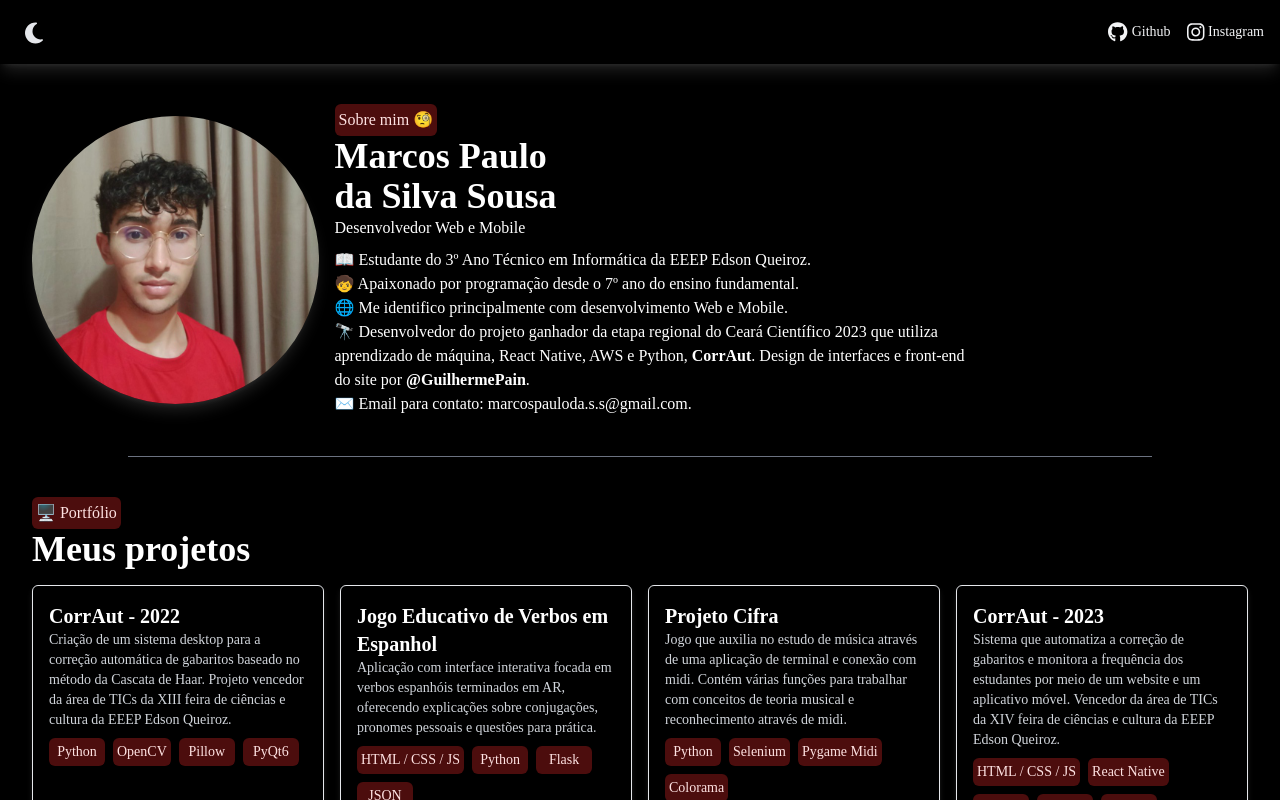
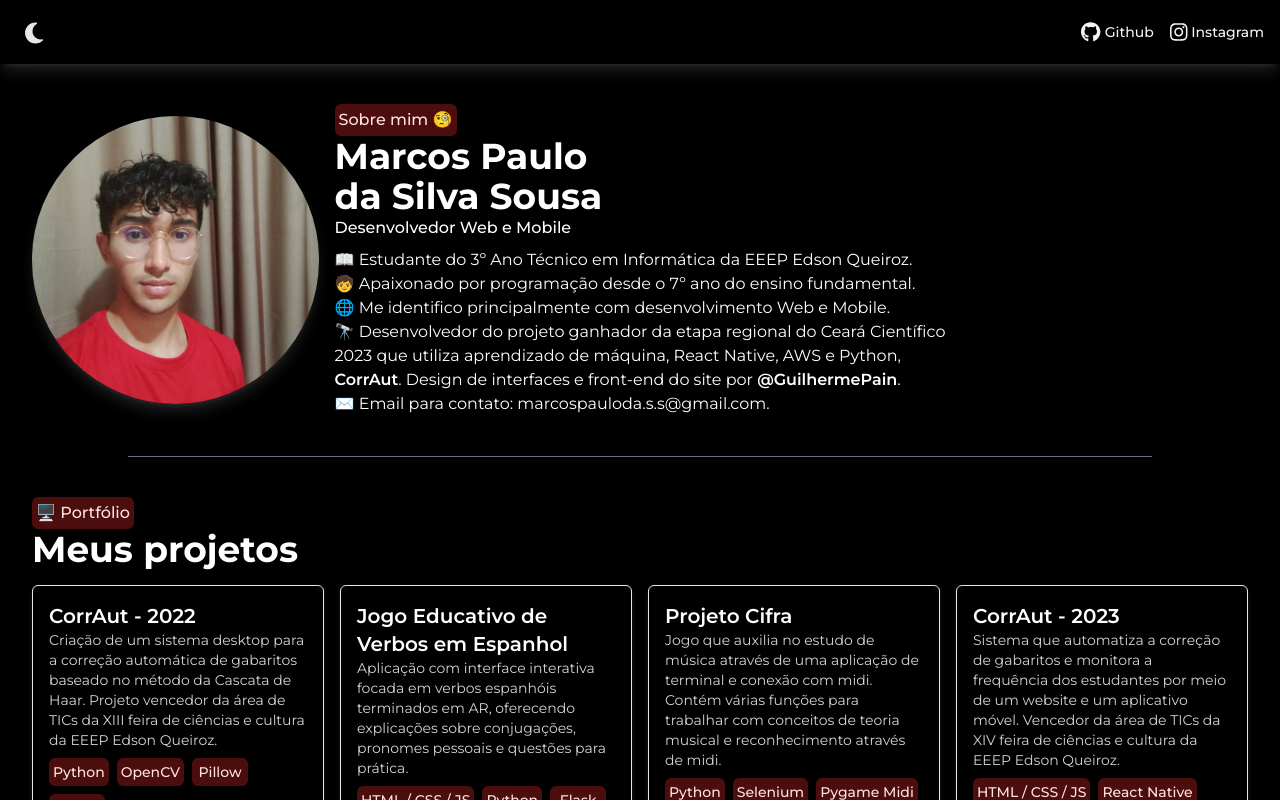
Before and after one commit to marcos-sousa-404/portfolio, a Next.js app: page / in a window 1280 px wide. Shown: the top 800 px of the page. Built offline with nearby package versions, Linux system fonts and the light colour scheme.

Commit message:
Correção de bug visual

```diff
--- a/src/app/globals.css
+++ b/src/app/globals.css
@@ -1,10 +1,6 @@
 @tailwind base;
 @tailwind components;
 @tailwind utilities;
-
-* {
-  font-family: Montserrat;
-}
 
 body {
   color: rgb(var(--foreground-rgb));
--- a/src/app/layout.tsx
+++ b/src/app/layout.tsx
@@ -1,8 +1,8 @@
 import type { Metadata } from "next";
-import { Inter } from "next/font/google";
+import { Montserrat } from "next/font/google";
 import "./globals.css";
 
-const inter = Inter({ subsets: ["latin"] });
+const montserrat = Montserrat({ subsets: ["latin"] });
 
 export const metadata: Metadata = {
   title: "Marcos Sousa | Desenvolvedor Web e Mobile",
@@ -16,7 +16,7 @@
 }>) {
   return (
     <html lang="pt-br">
-      <body className={inter.className}>{children}</body>
+      <body className={montserrat.className}>{children}</body>
     </html>
   );
 }
```
